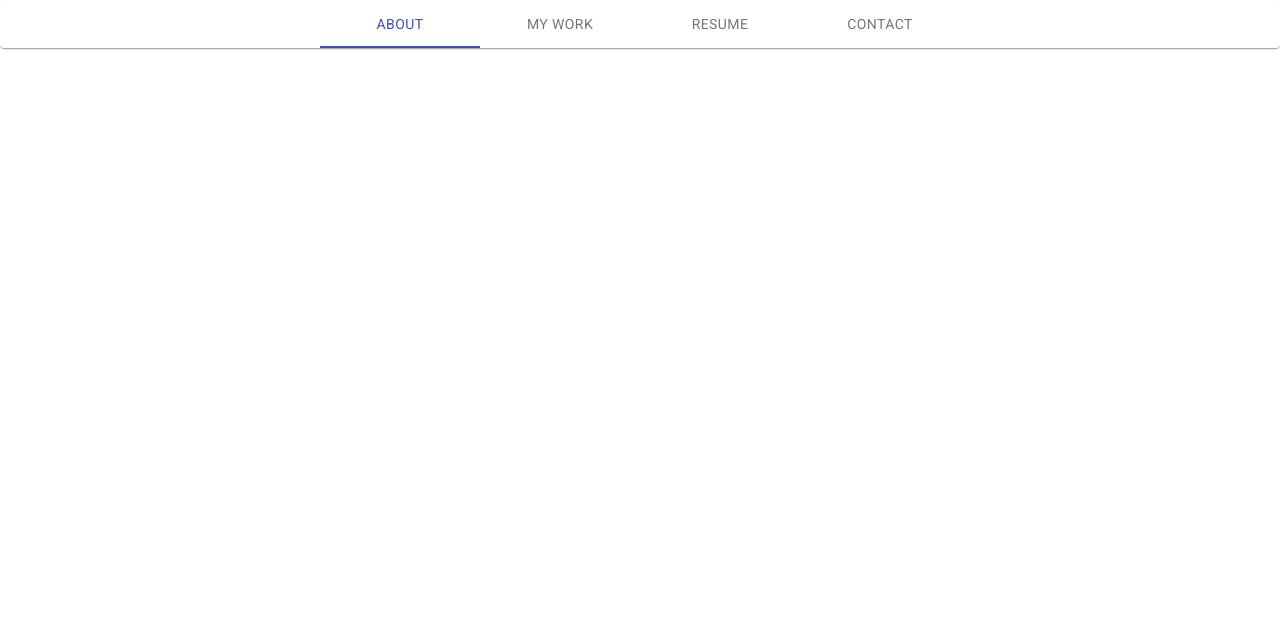
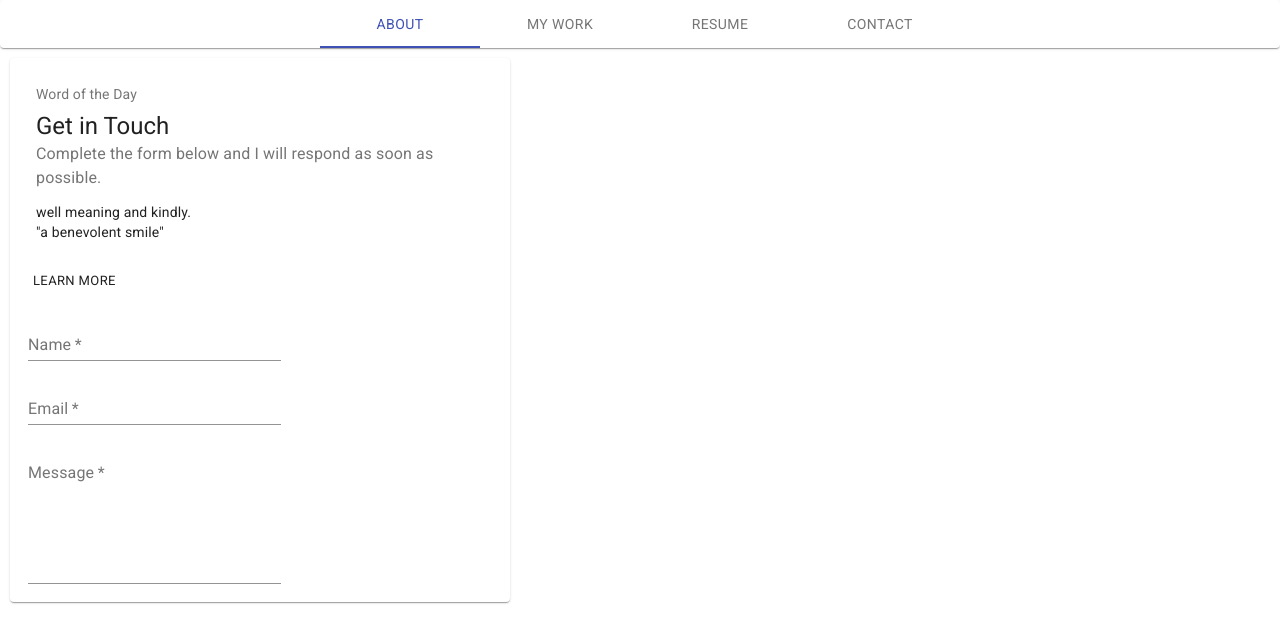
Before and after one commit to merriammassey/portfolio, a React (Create React App) app: page /contact in a window 1280 px wide. Shown: the top 642 px of the page. Built offline with nearby package versions, Linux system fonts and the light colour scheme.

Commit message:
contact form and landing page

```diff
--- a/src/App.js
+++ b/src/App.js
@@ -4,6 +4,7 @@ import About from "./components/About";
 import Portfolio from "./components/Portfolio";
 import Nav from "./components/Nav";
 import Resume from "./components/Resume";
+import Contact from "./components/Contact";
 
 import "@fontsource/roboto";
 //<link rel="stylesheet" href="https://fonts.googleapis.com/css?family=Roboto:300,400,500,700&display=swap" />
@@ -18,15 +19,18 @@ function App() {
           <Route exact path="/">
             <About />
           </Route>
+          <Route exact path="/about">
+            <About />
+          </Route>
           <Route path="/portfolio">
             <Portfolio />
           </Route>
           <Route path="/resume">
             <Resume />
           </Route>
-          {/* <Route path="contact">
+          <Route path="/contact">
             <Contact />
-          </Route>  */}
+          </Route>
         </Switch>
       </div>
     </Router>
--- a/src/components/About/style.css
+++ b/src/components/About/style.css
@@ -1,5 +1,6 @@
 #homephoto {
-  background-image: url("../../assets/headshotlarge.jpg");
+  background-image: url("../../assets/code.jpg");
+  background-size: cover;
   height: 100vh;
   opacity: 70%;
 }
--- /dev/null
+++ b/src/components/Contact/index.js
@@ -0,0 +1,97 @@
+import React /*, { useState }*/ from "react";
+import ContactForm from "../ContactForm";
+import { makeStyles } from "@material-ui/core/styles";
+import Paper from "@material-ui/core/Paper";
+import Grid from "@material-ui/core/Grid";
+//import { validateEmail } from "../../utils/helpers";
+import Card from "@material-ui/core/Card";
+import CardActions from "@material-ui/core/CardActions";
+import CardContent from "@material-ui/core/CardContent";
+import Button from "@material-ui/core/Button";
+import Typography from "@material-ui/core/Typography";
+
+const useStyles = makeStyles({
+  root: {
+    minWidth: 275,
+  },
+  bullet: {
+    display: "inline-block",
+    margin: "0 2px",
+    transform: "scale(0.8)",
+  },
+  title: {
+    fontSize: 14,
+  },
+  pos: {
+    marginBottom: 12,
+  },
+});
+
+/* const useStyles = makeStyles((theme) => ({
+  root: {
+    flexGrow: 1,
+  },
+  paper: {
+    padding: theme.spacing(2),
+    textAlign: "center",
+    color: theme.palette.text.secondary,
+  },
+}));
+ */
+function Contact() {
+  const classes = useStyles();
+  const cardstyle = {
+    width: "500px",
+    margin: "10px",
+    padding: "10px",
+  };
+  /* const formstyle = {
+    margin: "20px",
+    display: "flex",
+    flexDirection: "row",
+    flexWrap: "wrap",
+  }; */
+  const bull = <span className={classes.bullet}>•</span>;
+  return (
+    <Card className={classes.root} style={cardstyle}>
+      <CardContent>
+        <Typography
+          className={classes.title}
+          color="textSecondary"
+          gutterBottom
+        >
+          Word of the Day
+        </Typography>
+        <Typography variant="h5" component="h2">
+          Get in Touch
+        </Typography>
+        <Typography className={classes.pos} color="textSecondary">
+          Complete the form below and I will respond as soon as possible.
+        </Typography>
+        <Typography variant="body2" component="p">
+          well meaning and kindly.
+          <br />
+          {'"a benevolent smile"'}
+        </Typography>
+      </CardContent>
+      <CardActions>
+        <Button size="small">Learn More</Button>
+      </CardActions>
+      <ContactForm></ContactForm>
+    </Card>
+    /*    <div className={classes.root}>
+      <Grid container spacing={3} style={formstyle}>
+        <Grid item xs={6}>
+          <Paper className={classes.paper}>
+            <ContactForm></ContactForm>
+          </Paper>
+        </Grid>
+        <Grid item xs={6}>
+          <Paper className={classes.paper}>xs=6</Paper>
+        </Grid>
+      </Grid>
+    </div>*/
+  );
+}
+
+export default Contact;
--- /dev/null
+++ b/src/components/ContactForm/index.js
@@ -0,0 +1,49 @@
+import React from "react";
+import TextField from "@material-ui/core/TextField";
+import { makeStyles } from "@material-ui/core/styles";
+
+const useStyles = makeStyles((theme) => ({
+  root: {
+    "& .MuiTextField-root": {
+      margin: theme.spacing(1),
+      width: "25ch",
+    },
+  },
+}));
+
+export default function FormPropsTextFields() {
+  const classes = useStyles();
+
+  return (
+    <form className={classes.root} noValidate autoComplete="off">
+      <div>
+        <TextField
+          required
+          id="standard-password-input"
+          label="Name"
+          type="name"
+          fullWidth
+          margin="normal"
+        />
+        <TextField
+          required
+          id="standard-password-input"
+          label="Email"
+          type="email"
+          fullWidth
+          margin="normal"
+        />
+        <TextField
+          required
+          id="standard-password-input"
+          label="Message"
+          multiline
+          rows={6}
+          type="text"
+          fullWidth
+          margin="normal"
+        />
+      </div>
+    </form>
+  );
+}
--- a/src/components/Nav/index.js
+++ b/src/components/Nav/index.js
@@ -28,7 +28,7 @@ function Nav() {
         textColor="primary"
         centered
       >
-        <Tab label="About" component={Link} to={"/"} />
+        <Tab label="About" component={Link} to={"/about"} />
         <Tab label="My work" component={Link} to={"/portfolio"} />
         <Tab label="Resume" component={Link} to={"/resume"} />
         <Tab label="Contact" component={Link} to={"/contact"} />
```
Also changed, not shown: src/utils/helpers.js (added), 1 other file (tests, documents, lock files or other folders).
